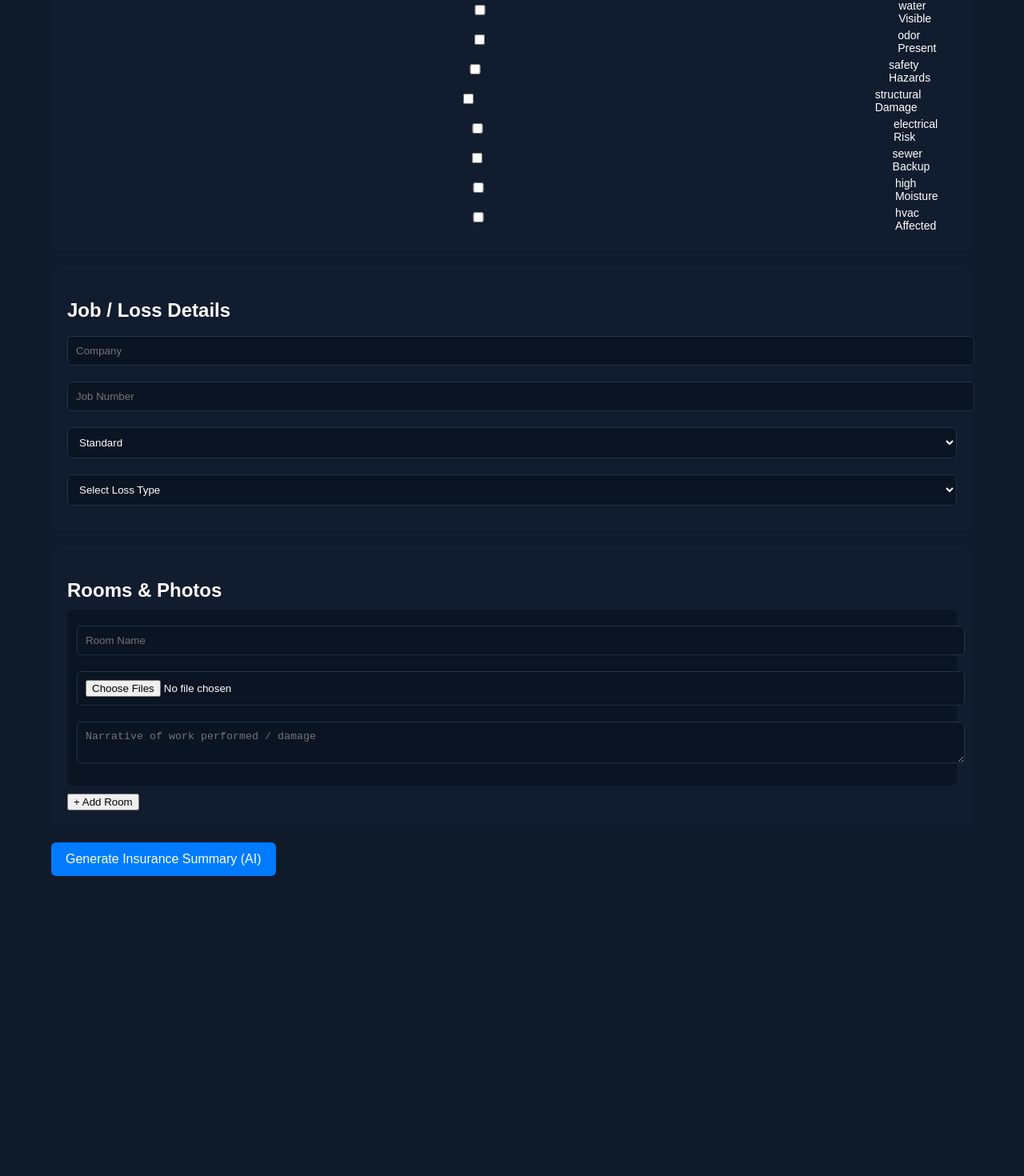
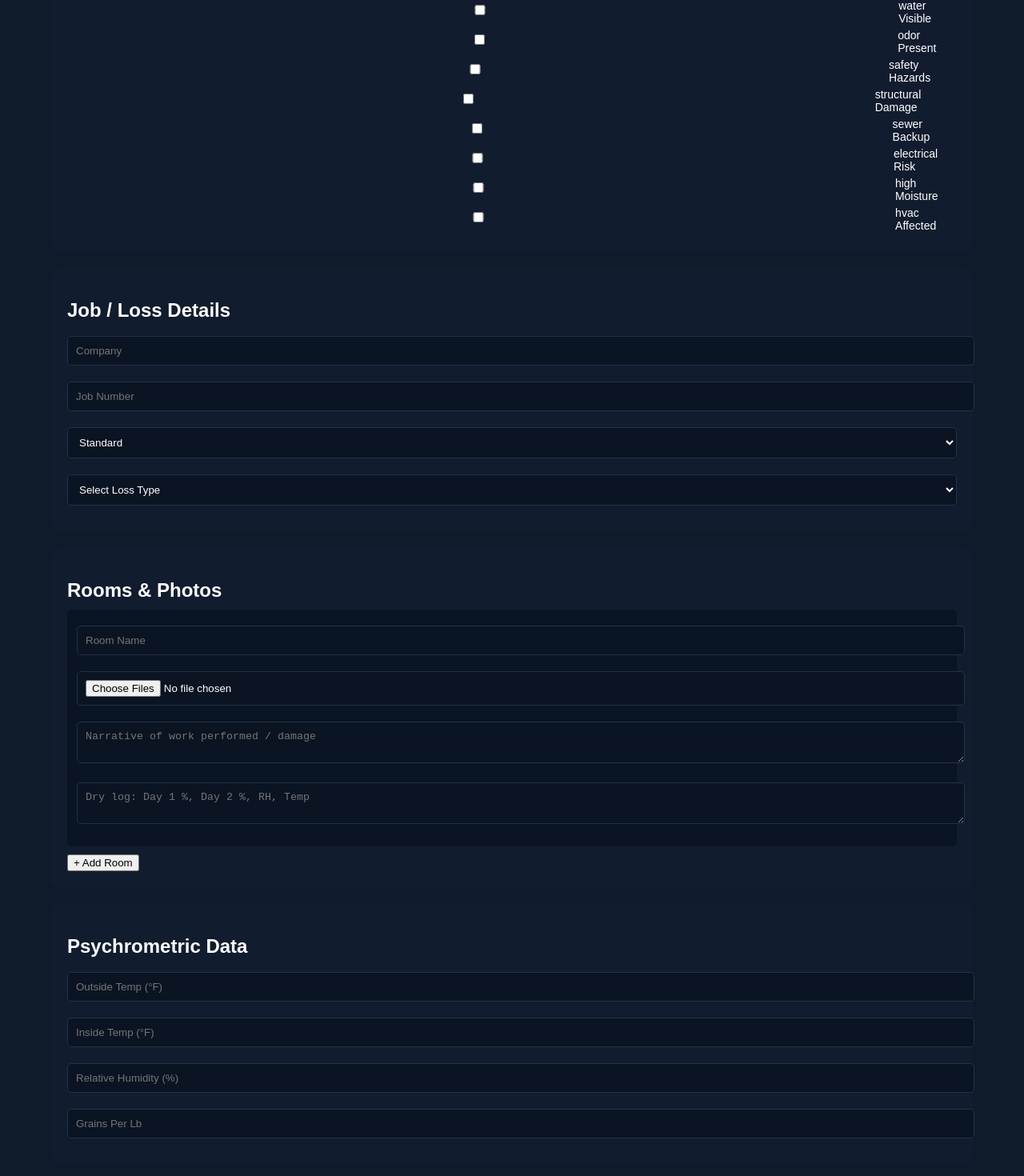
Before and after one commit to rookec2335-dev/mitigation-ai-suite-live, a React (Create React App) app in the folder client/: page / in a window 1280 px wide. Shown: the part 489-1959 px from the top of the page at 80% size. Before the commit the page ends 1604 px from the top, so only its background shows below. Built offline with nearby package versions, Linux system fonts and the light colour scheme.

Commit message:
Update App.js

```diff
--- a/client/src/App.js
+++ b/client/src/App.js
@@ -5,45 +5,58 @@ import "./styles.css";
 import WaterCleanUpLogoFinal from "./WaterCleanUpLogoFinal.png";
 
 function App() {
-  // -------- Initial Inspection --------
+  // ====== Initial Inspection ======
   const [initialInspection, setInitialInspection] = useState({
     date: "",
     inspector: "",
     observations: "",
   });
 
-  // -------- New Checklist for Inspection --------
+  // ====== Inspection Checklist ======
   const [inspectionChecklist, setInspectionChecklist] = useState({
     waterVisible: false,
     odorPresent: false,
     safetyHazards: false,
     structuralDamage: false,
+    sewerBackup: false,
     electricalRisk: false,
-    sewerBackup: false,
     highMoisture: false,
     hvacAffected: false,
   });
 
-  // -------- Job / Loss Details --------
+  // ====== Job Details ======
   const [jobDetails, setJobDetails] = useState({
     company: "",
     jobNumber: "",
     jobType: "Standard",
-    lossType: "", // NEW DROPDOWN FIELD
+    lossType: "",
   });
 
-  // -------- Rooms --------
+  // ====== Rooms ======
   const [rooms, setRooms] = useState([
-    { name: "", photos: null, notes: "" },
+    { name: "", photos: null, notes: "", dryLog: "" },
   ]);
 
   const addRoom = () => {
-    setRooms([...rooms, { name: "", photos: null, notes: "" }]);
+    setRooms([...rooms, { name: "", photos: null, notes: "", dryLog: "" }]);
+  };
+
+  // ====== Psychrometric Table ======
+  const [psychrometrics, setPsychrometrics] = useState({
+    outsideTemp: "",
+    insideTemp: "",
+    humidity: "",
+    grains: "",
+  });
+
+  // ====== Generate AI Report (placeholder) ======
+  const generateAIReport = () => {
+    alert("AI Summary will be added next! 😎");
   };
 
   return (
     <div className="container">
-      {/* Company Logo */}
+      {/* Logo */}
       <img src={WaterCleanUpLogoFinal} alt="Company Logo" className="logo" />
 
       <h1>Mitigation Supervisor Console</h1>
@@ -58,10 +71,10 @@ function App() {
           onChange={(e) =>
             setInitialInspection({ ...initialInspection, date: e.target.value })
           }
-          placeholder="mm/dd/yyyy"
         />
         <input
           type="text"
+          placeholder="Inspector Name"
           value={initialInspection.inspector}
           onChange={(e) =>
             setInitialInspection({
@@ -69,9 +82,9 @@ function App() {
               inspector: e.target.value,
             })
           }
-          placeholder="Inspector Name"
         />
         <textarea
+          placeholder="Observations (water visible, odors, hazards, etc.)"
           value={initialInspection.observations}
           onChange={(e) =>
             setInitialInspection({
@@ -79,13 +92,12 @@ function App() {
               observations: e.target.value,
             })
           }
-          placeholder="Observations (water visible, odors, hazards, etc.)"
         />
 
-        {/* -------- CHECKLIST -------- */}
-        <h3>Inspection Checklist (Select All That Apply)</h3>
-        {Object.keys(inspectionChecklist).map((item) => (
-          <label key={item} className="checkbox-item">
+        {/* === INSPECTION CHECKLIST === */}
+        <h3>Inspection Checklist (Select Any That Apply)</h3>
+        {Object.keys(inspectionChecklist).map((item, i) => (
+          <label key={i} className="checkbox-item">
             <input
               type="checkbox"
               checked={inspectionChecklist[item]}
@@ -96,7 +108,7 @@ function App() {
                 })
               }
             />
-            {item.replace(/([A-Z])/g, " $1")} {/* Format text nicely */}
+            {item.replace(/([A-Z])/g, " $1")}
           </label>
         ))}
       </section>
@@ -106,19 +118,19 @@ function App() {
         <h2>Job / Loss Details</h2>
         <input
           type="text"
+          placeholder="Company"
           value={jobDetails.company}
           onChange={(e) =>
             setJobDetails({ ...jobDetails, company: e.target.value })
           }
-          placeholder="Company"
         />
         <input
           type="text"
+          placeholder="Job Number"
           value={jobDetails.jobNumber}
           onChange={(e) =>
             setJobDetails({ ...jobDetails, jobNumber: e.target.value })
           }
-          placeholder="Job Number"
         />
 
         <select
@@ -127,12 +139,12 @@ function App() {
             setJobDetails({ ...jobDetails, jobType: e.target.value })
           }
         >
-          <option value="Standard">Standard</option>
-          <option value="Emergency Service">Emergency Service</option>
-          <option value="After Hours">After Hours</option>
+          <option>Standard</option>
+          <option>Emergency Service</option>
+          <option>After Hours</option>
         </select>
 
-        {/* -------- NEW LOSS TYPE DROPDOWN -------- */}
+        {/* === NEW LOSS TYPE DROPDOWN === */}
         <select
           value={jobDetails.lossType}
           onChange={(e) =>
@@ -145,7 +157,6 @@ function App() {
           <option value="Mold Remediation">Mold Remediation</option>
           <option value="Storm Damage">Storm Damage</option>
           <option value="Sewage Backup">Sewage Backup</option>
-          <option value="Roof Leak">Roof / Leak Damage</option>
           <option value="CAT Loss">Catastrophic Loss (CAT)</option>
         </select>
       </section>
@@ -160,9 +171,9 @@ function App() {
               placeholder="Room Name"
               value={room.name}
               onChange={(e) => {
-                const newRooms = [...rooms];
-                newRooms[index].name = e.target.value;
-                setRooms(newRooms);
+                const updated = [...rooms];
+                updated[index].name = e.target.value;
+                setRooms(updated);
               }}
             />
 
@@ -170,18 +181,30 @@ function App() {
               type="file"
               multiple
               onChange={(e) => {
-                const newRooms = [...rooms];
-                newRooms[index].photos = e.target.files;
-                setRooms(newRooms);
+                const updated = [...rooms];
+                updated[index].photos = e.target.files;
+                setRooms(updated);
               }}
             />
 
             <textarea
               placeholder="Narrative of work performed / damage"
+              value={room.notes}
               onChange={(e) => {
-                const newRooms = [...rooms];
-                newRooms[index].notes = e.target.value;
-                setRooms(newRooms);
+                const updated = [...rooms];
+                updated[index].notes = e.target.value;
+                setRooms(updated);
+              }}
+            />
+
+            {/* === DRY LOG INPUT === */}
+            <textarea
+              placeholder="Dry log: Day 1 %, Day 2 %, RH, Temp"
+              value={room.dryLog}
+              onChange={(e) => {
+                const updated = [...rooms];
+                updated[index].dryLog = e.target.value;
+                setRooms(updated);
               }}
             />
           </div>
@@ -189,7 +212,59 @@ function App() {
         <button onClick={addRoom}>+ Add Room</button>
       </section>
 
-      <button className="generate-btn">Generate Insurance Summary (AI)</button>
+      {/* ================= PSYCHROMETRIC DATA ================= */}
+      <section className="card">
+        <h2>Psychrometric Data</h2>
+        <input
+          type="text"
+          placeholder="Outside Temp (°F)"
+          value={psychrometrics.outsideTemp}
+          onChange={(e) =>
+            setPsychrometrics({
+              ...psychrometrics,
+              outsideTemp: e.target.value,
+            })
+          }
+        />
+        <input
+          type="text"
+          placeholder="Inside Temp (°F)"
+          value={psychrometrics.insideTemp}
+          onChange={(e) =>
+            setPsychrometrics({
+              ...psychrometrics,
+              insideTemp: e.target.value,
+            })
+          }
+        />
+        <input
+          type="text"
+          placeholder="Relative Humidity (%)"
+          value={psychrometrics.humidity}
+          onChange={(e) =>
+            setPsychrometrics({
+              ...psychrometrics,
+              humidity: e.target.value,
+            })
+          }
+        />
+        <input
+          type="text"
+          placeholder="Grains Per Lb"
+          value={psychrometrics.grains}
+          onChange={(e) =>
+            setPsychrometrics({
+              ...psychrometrics,
+              grains: e.target.value,
+            })
+          }
+        />
+      </section>
+
+      {/* ================= AI BUTTON ================= */}
+      <button onClick={generateAIReport} className="generate-btn">
+        Generate Insurance Summary (AI)
+      </button>
     </div>
   );
 }
```
